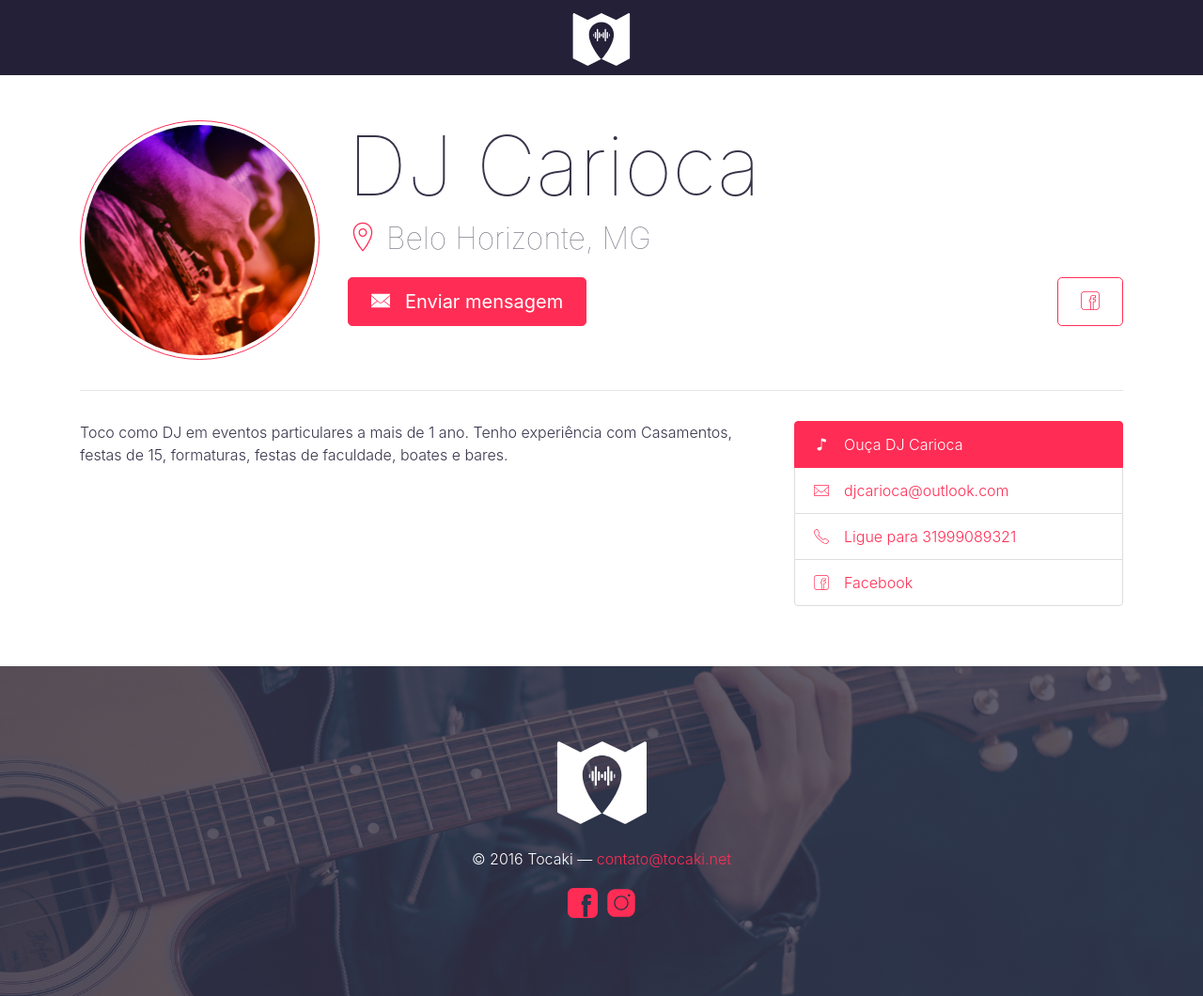
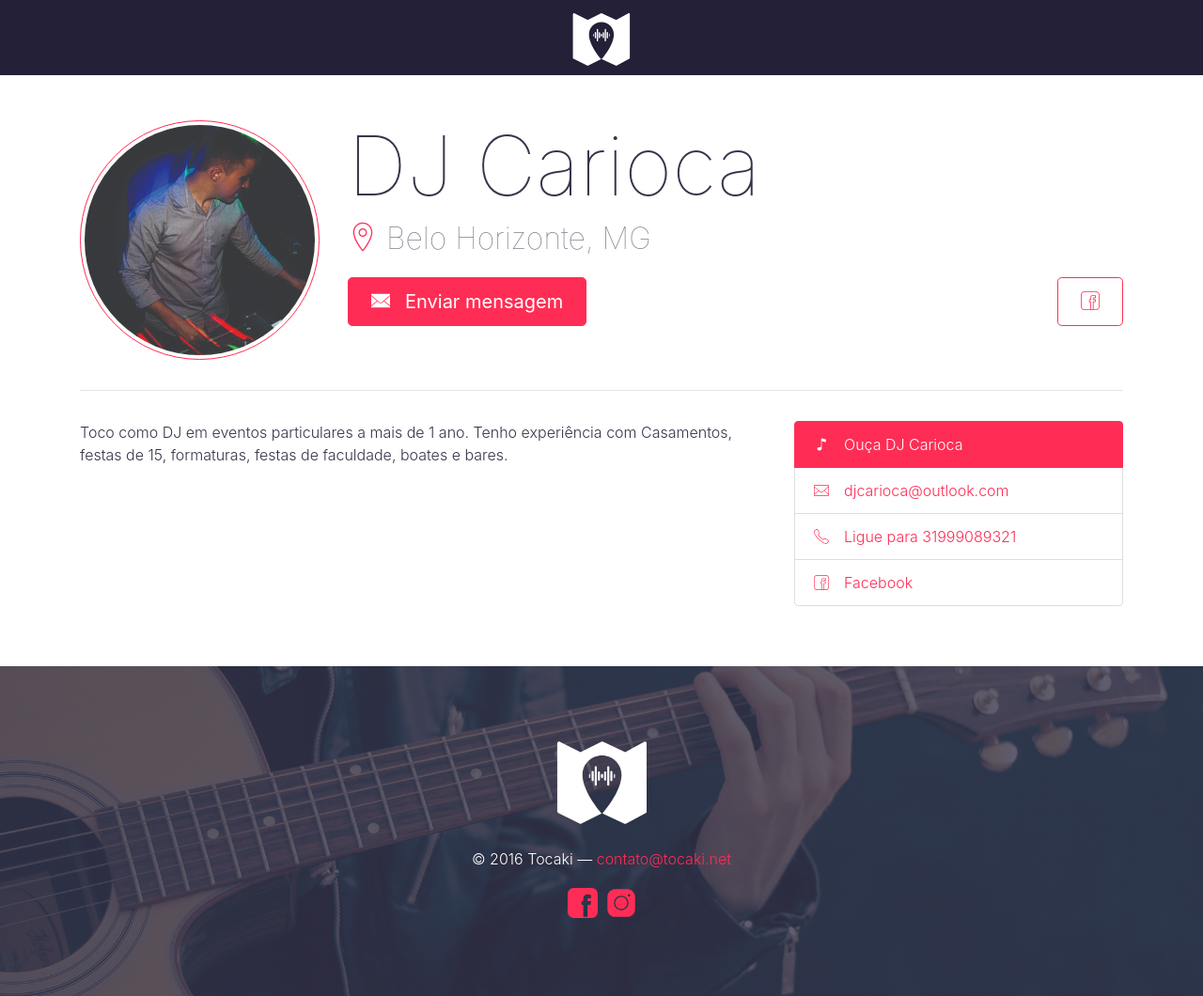
Before and after one commit to tocaki/tocaki.github.io, a Jekyll site: the page built from _artists/2016-10-27-dj-carioca.md, in a window 1280 px wide. Shown: the whole page at 94% size. Built offline with Jekyll 4.4.1, drawn with Linux system fonts in a browser that asks for light colours.

Commit message:
Updated 2016-10-27-dj-carioca.md

```diff
--- a/_artists/2016-10-27-dj-carioca.md
+++ b/_artists/2016-10-27-dj-carioca.md
@@ -1,5 +1,5 @@
 ---
-image: /images/artists/80-rock.jpg
+image: /images/artists/DJ Carioca.jpg
 city: 'Belo Horizonte, MG'
 type: DJ
 genre:
```
